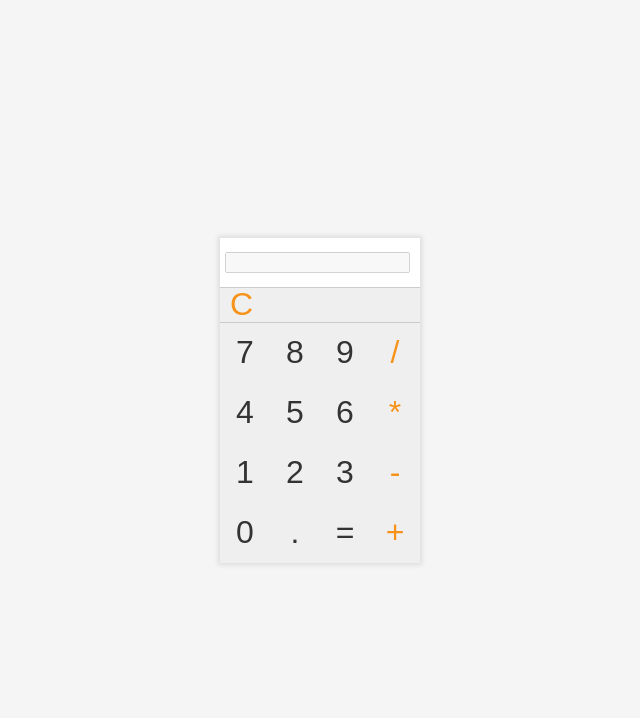
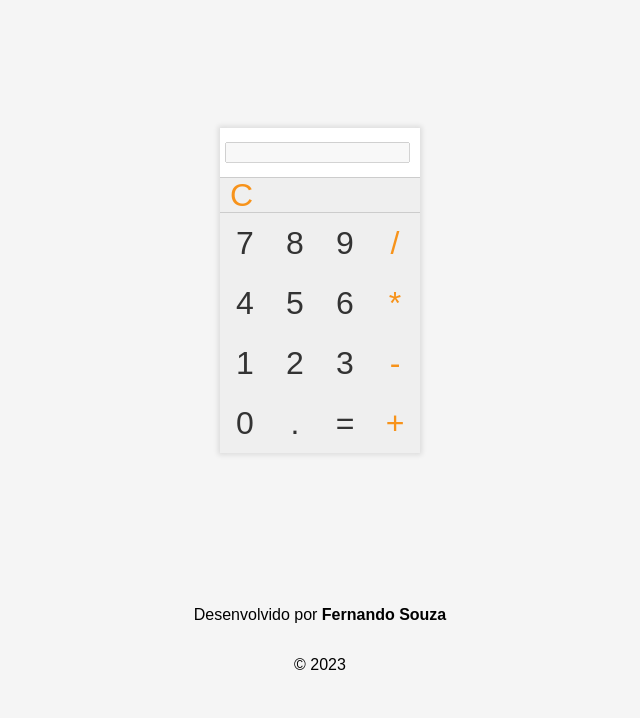
Before and after one commit to FFelick/calculadora, a plain HTML site: page index.html in a window 1280 px wide. Shown: the whole page, without its empty margins (320-960 px from the left). Drawn offline with Linux system fonts and the light colour scheme.

Commit message:
alt da pagina

```diff
--- a/index.html
+++ b/index.html
@@ -1,5 +1,6 @@
 <!DOCTYPE html>
 <html lang="en">
+
 <head>
     <meta charset="UTF-8">
     <meta name="viewport" content="width=device-width, initial-scale=1.0">
@@ -7,10 +8,12 @@
     <link rel="stylesheet" href="styles.css" />
     <title>Calculadora</title>
 </head>
+
 <body>
+    <nav>
         <div id="calculadora">
             <div id="display">
-            <input type="text" id="displayInput" disabled/>
+                <input type="text" id="displayInput" disabled />
             </div>
             <div>
                 <button id="botaoAlt" type="button" onclick="atualizar()">C</button>
@@ -34,5 +37,19 @@
                 <button class="operador">+</button>
             </div>
         </div>
+    </nav>
+    <footer>
+
+
+        <p>
+            Desenvolvido por <a href="https://www.linkedin.com/in/fernando-souza-499579149/"
+                target="_blank"><span>Fernando Souza</span></a>
+        </p>
+
+        <p>
+            <span></span> &copy; 2023
+        </p>
+    </footer>
 </body>
+
 </html>
--- a/styles.css
+++ b/styles.css
@@ -1,11 +1,17 @@
 body {
-    display: flex;
+    display: list-item;
     justify-content: center;
     align-items: center;
     height: 100vh;
     background-color: #f5f5f5;
     margin: 0;
     font-family: arial;
+}
+nav {
+    display: flex;
+    justify-content: center;
+    margin-top: 10%;
+    margin-bottom: 10%;
 }
 
 #calculadora {
@@ -65,3 +71,31 @@ button:hover {
     text-align: center;
     /*background-color: #f7931b;*/
 }
+
+footer {
+    display: flex;
+    background-color: var(--primary-color);
+    color:var(--brand-light);
+    align-items: center;
+    flex-direction: column;
+    justify-content: center;
+    height: 150px;
+    margin-top: -1em;
+    border-top: 3px solid var(--brand-dark);
+}
+
+footer span {
+    font-weight: bold;
+}
+
+footer a {
+    color: unset;
+    text-decoration: none;
+    transition: .7s;
+
+}
+
+footer a:hover {
+    color: #f7931b;
+    font-size: 19px;
+}
```
Lines whose indentation alone changed are shown as unchanged.
